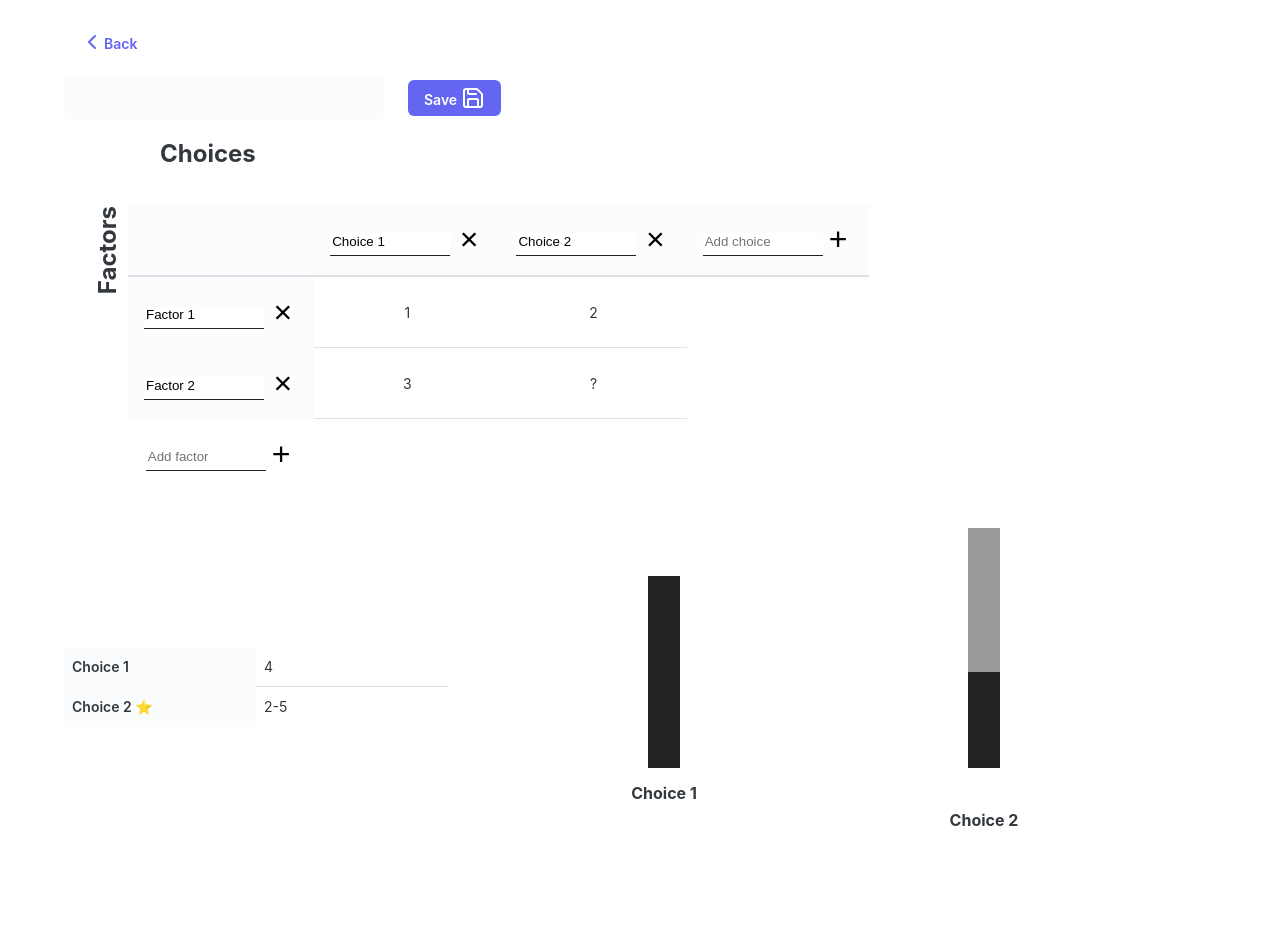
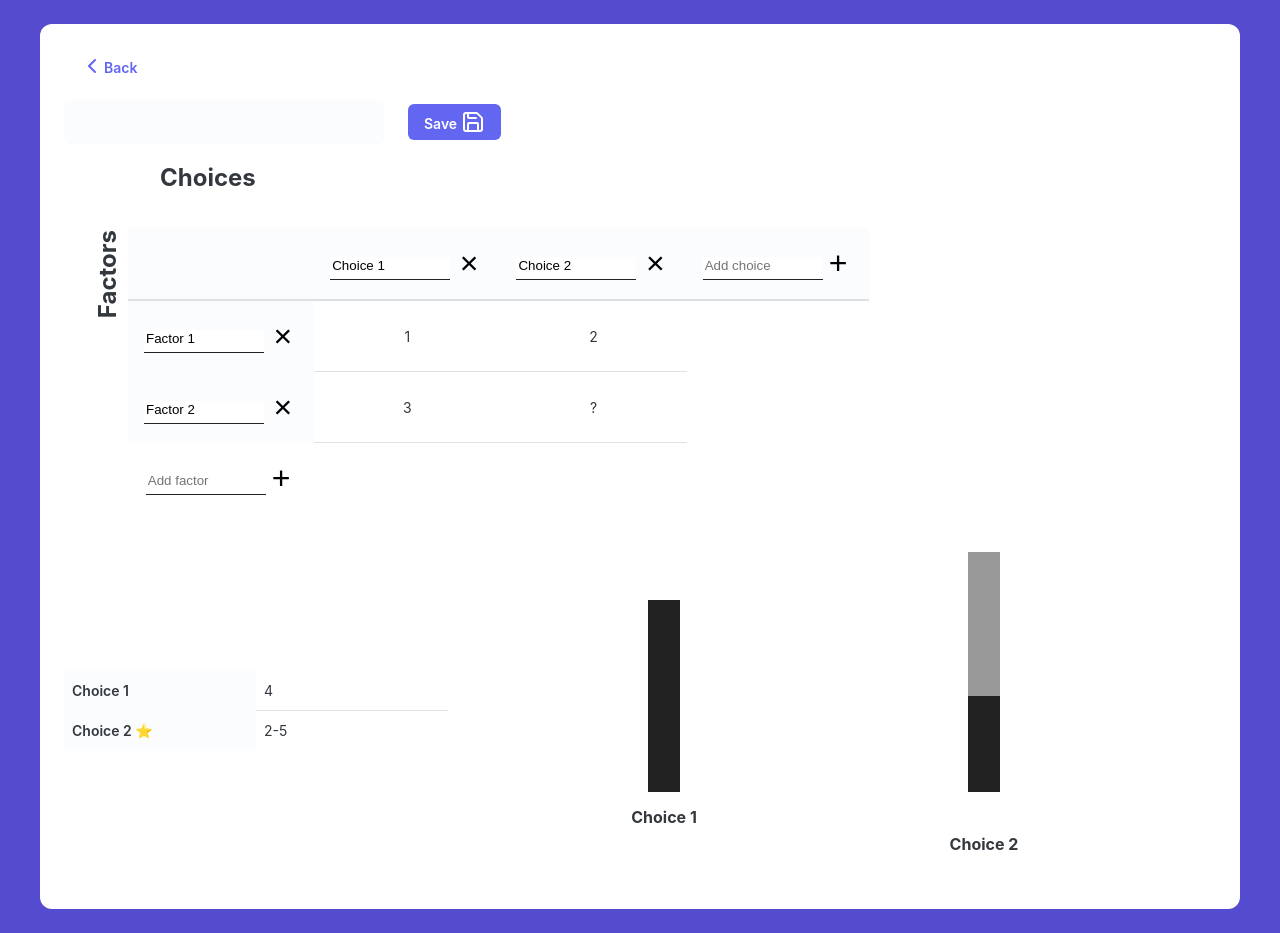
Before and after one commit to davidrhoderick/decision-matrix-frontend, a React (Vite) app: page /matrix/1 in a window 1280 px wide. Shown: the top 933 px of the page. Before the commit the page ends 861 px from the top, so only its background shows below. Built offline with nearby package versions, Linux system fonts and the light colour scheme; no server answers.

Commit message:
Boxing in app container.

```diff
--- a/src/components/PageContainer.tsx
+++ b/src/components/PageContainer.tsx
@@ -1,8 +1,24 @@
-import { Container } from "@mui/joy";
+import { Box, Container } from "@mui/joy";
 import { FC, ReactNode } from "react";
 
 const PageContainer: FC<{ children: ReactNode }> = ({ children }) => (
-  <Container sx={{ mt: 3 }}>{children}</Container>
+  <Box
+    sx={(theme) => ({
+      background: theme.palette.background.backdrop,
+      minHeight: "100vh",
+      p: 3,
+    })}
+  >
+    <Container
+      sx={(theme) => ({
+        p: 3,
+        background: theme.palette.background.body,
+        borderRadius: theme.radius.lg,
+      })}
+    >
+      {children}
+    </Container>
+  </Box>
 );
 
 export default PageContainer;
```
